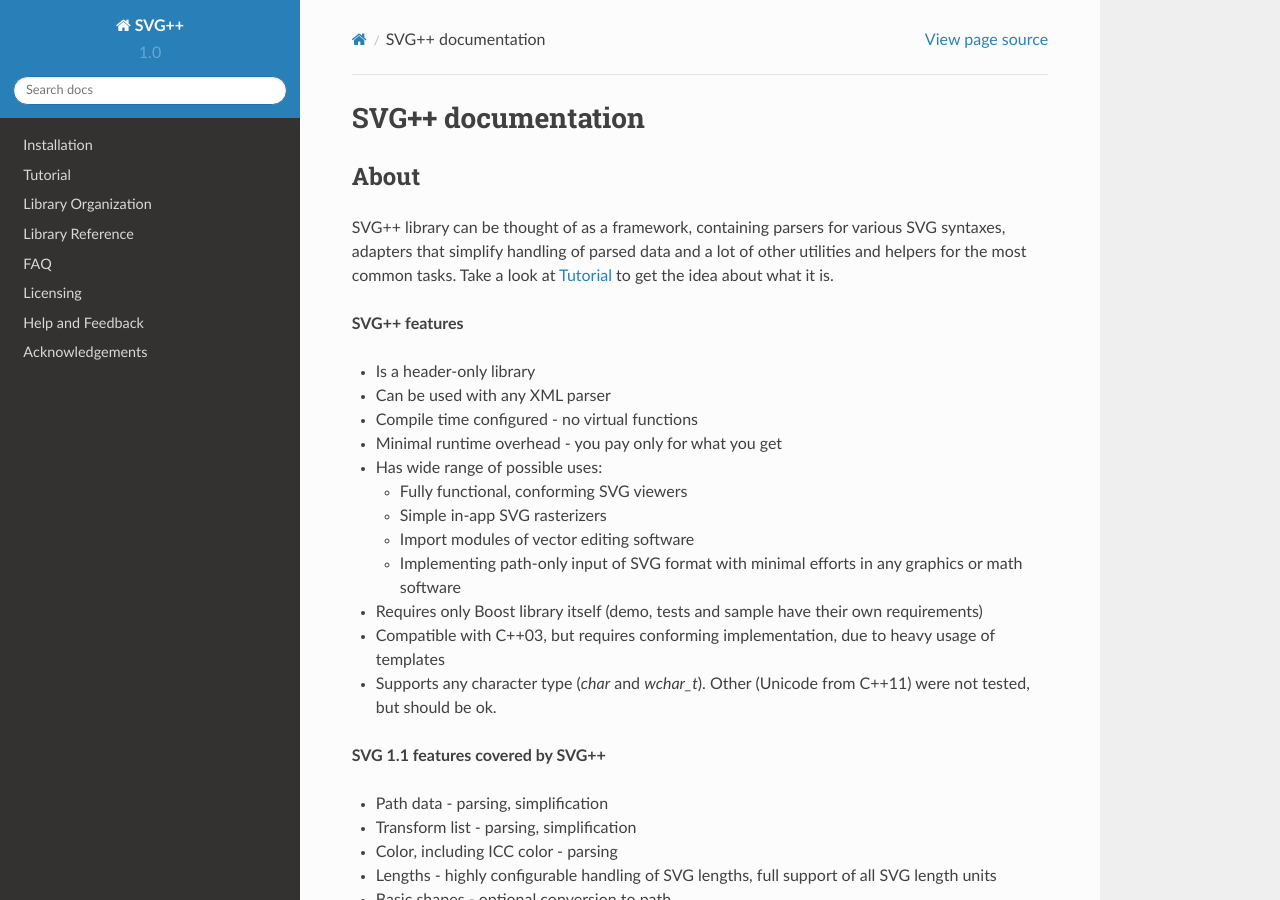
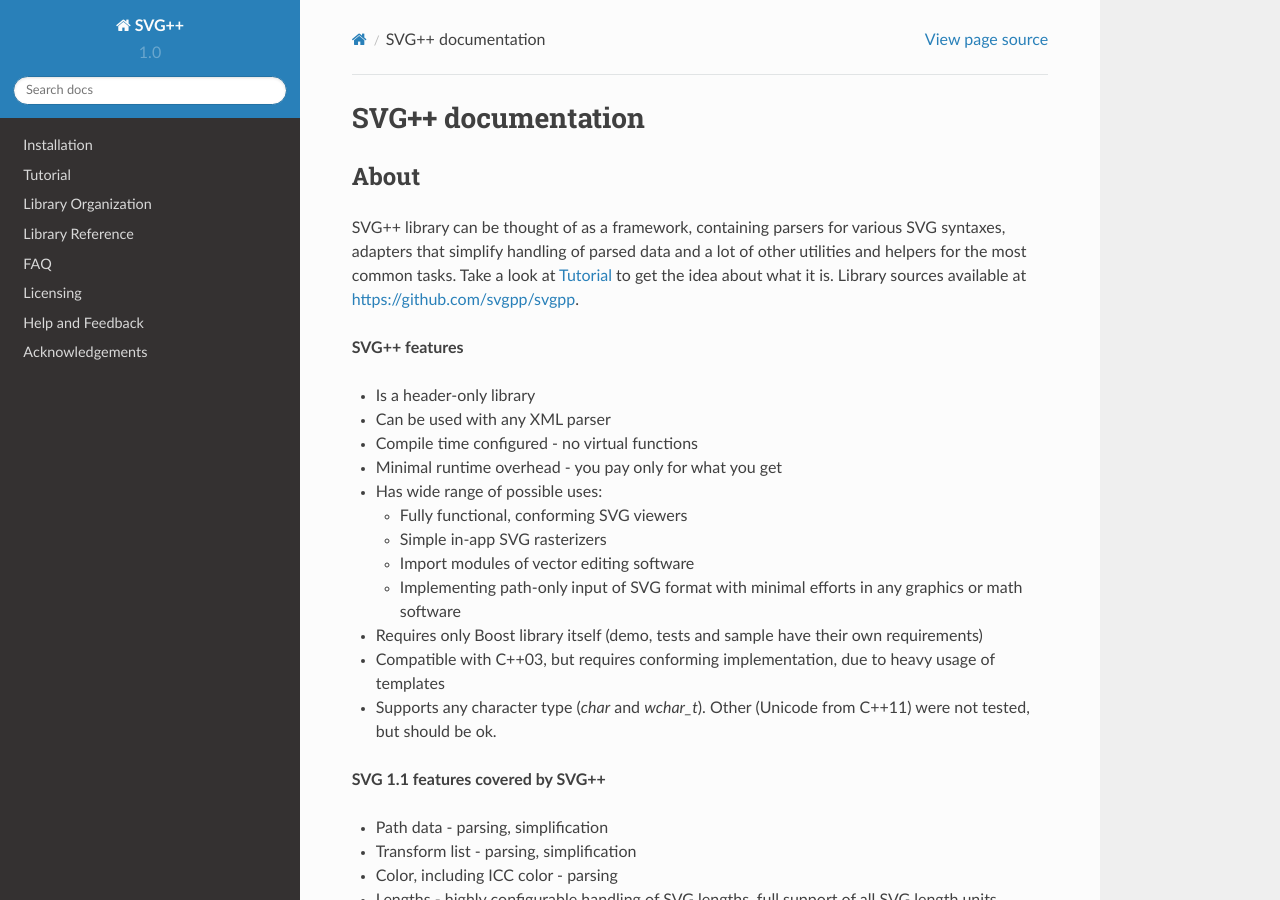
Before and after one commit to svgpp/svgpp, a Sphinx documentation site: the page built from doc/sphinx/index.rst, in a window 1280 px wide and 900 px high. Built offline with Sphinx 7.4.7 and the Read the Docs theme 2.0.0, drawn with Linux system fonts in a browser that asks for light colours; pages that are not in the unit, such as notebooks, are missing from menus.

Commit message:
Documentation improvements

```diff
--- a/doc/sphinx/index.rst
+++ b/doc/sphinx/index.rst
@@ -7,6 +7,7 @@
 SVG++ library can be thought of as a framework, containing parsers for various SVG syntaxes, adapters that simplify
 handling of parsed data and a lot of other utilities and helpers for the most common tasks.
 Take a look at :ref:`Tutorial <tutorial>` to get the idea about what it is.
+Library sources available at https://github.com/svgpp/svgpp.
 
 **SVG++ features**
 
```
